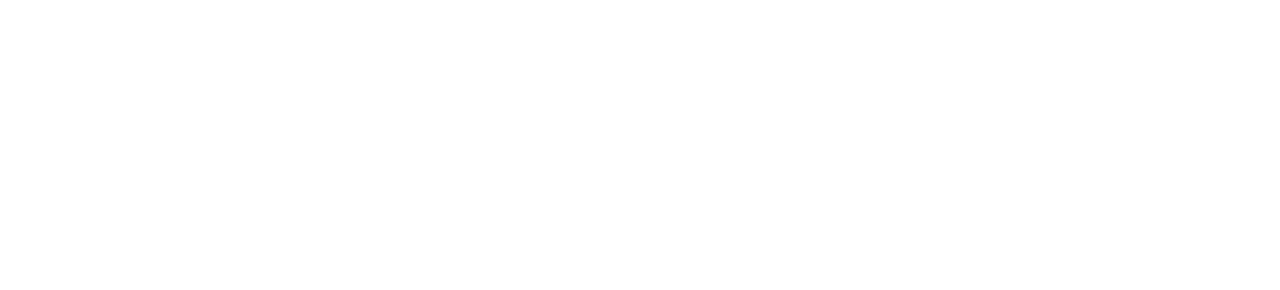
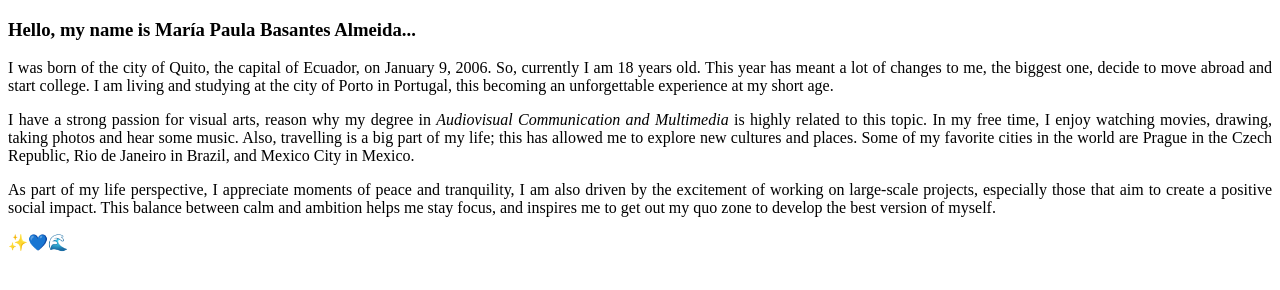
Before and after one commit to MaPaulaAlmeida/My-First-Repository, a plain HTML site: page index.html in a window 1280 px wide. Drawn offline with Linux system fonts and the light colour scheme.

Commit message:
2nd Change - Text Draft.
I wrote a draft of the text I wanted to present. I added italic formatting, included some emojis at the end, and tried to justify the paragraphs for visual appeal.

```diff
--- a/index.html
+++ b/index.html
@@ -5,5 +5,31 @@
     <meta name="viewport" content="width=device-width, initial-scale=1.0" />
     <title>Document</title>
   </head>
-  <body></body>
+  <body>
+    <h3>Hello, my name is María Paula Basantes Almeida...</h3>
+    <p style="text-align: justify">
+      I was born of the city of Quito, the capital of Ecuador, on January 9,
+      2006. So, currently I am 18 years old. This year has meant a lot of
+      changes to me, the biggest one, decide to move abroad and start college. I
+      am living and studying at the city of Porto in Portugal, this becoming an
+      unforgettable experience at my short age.
+    </p>
+    <p style="text-align: justify">
+      I have a strong passion for visual arts, reason why my degree in
+      <i>Audiovisual Communication and Multimedia</i> is highly related to this
+      topic. In my free time, I enjoy watching movies, drawing, taking photos
+      and hear some music. Also, travelling is a big part of my life; this has
+      allowed me to explore new cultures and places. Some of my favorite cities
+      in the world are Prague in the Czech Republic, Rio de Janeiro in Brazil,
+      and Mexico City in Mexico.
+    </p>
+    <p style="text-align: justify">
+      As part of my life perspective, I appreciate moments of peace and
+      tranquility, I am also driven by the excitement of working on large-scale
+      projects, especially those that aim to create a positive social impact.
+      This balance between calm and ambition helps me stay focus, and inspires
+      me to get out my quo zone to develop the best version of myself.
+    </p>
+    <p>&#10024;&#128153;&#127754;</p>
+  </body>
 </html>
```
